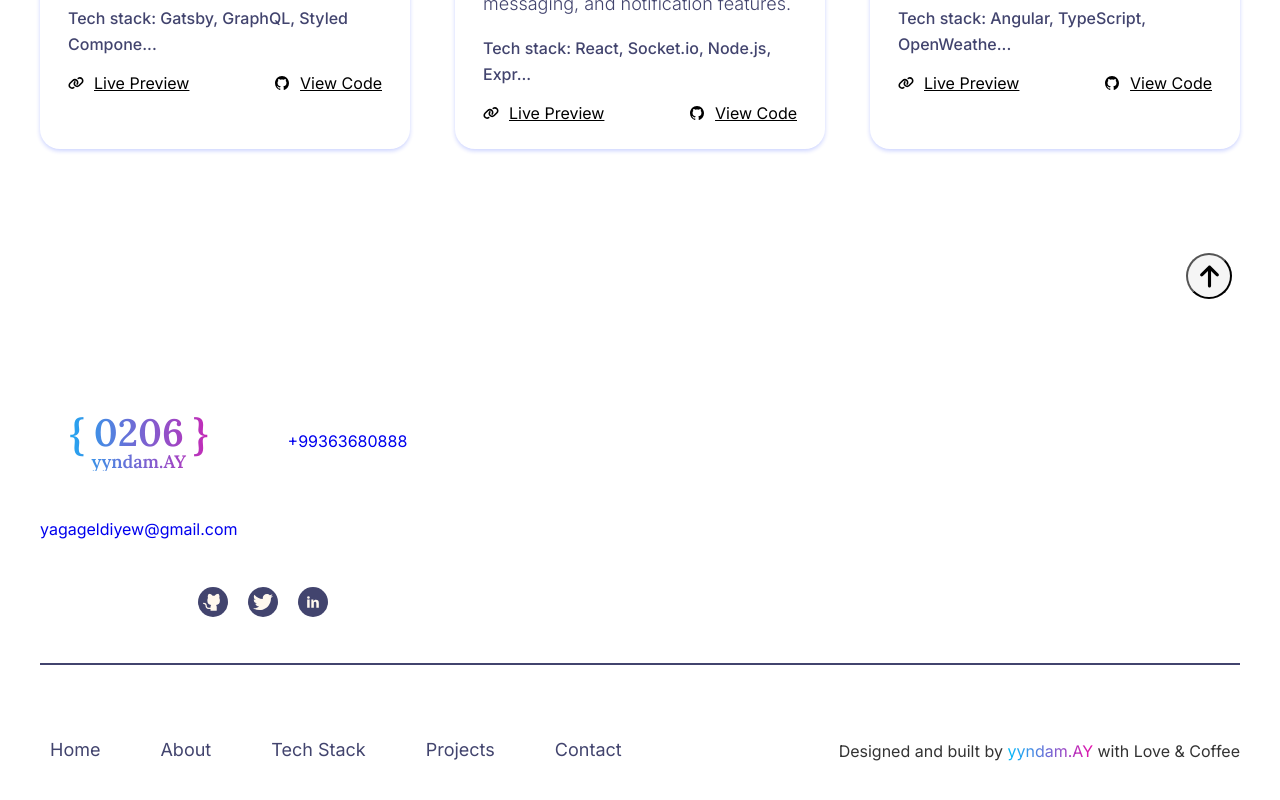
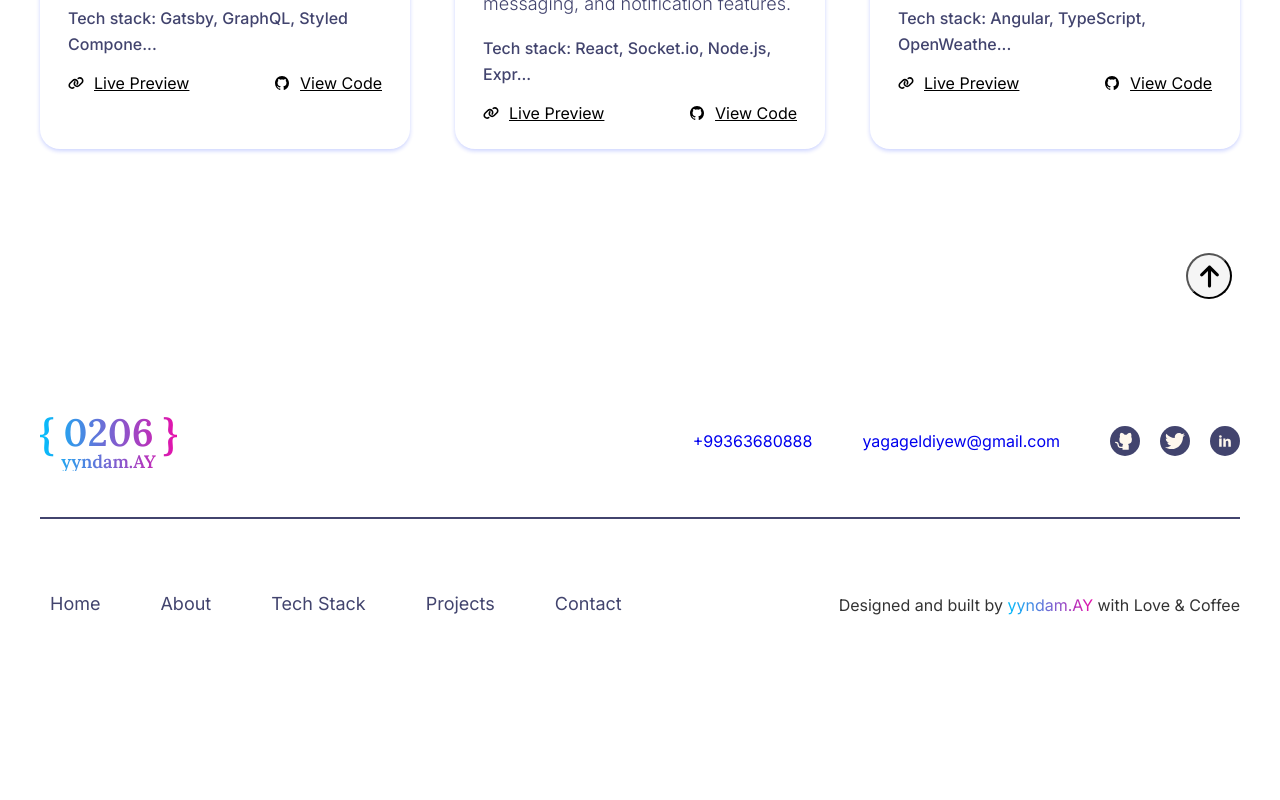
Before and after one commit to yyndamCode/portfolio, a Next.js app: page / in a window 1280 px wide. Shown: the part 3206-4006 px from the top of the page. After the commit the page ends 3894 px from the top, so only its background shows below. Built offline with nearby package versions, Linux system fonts and the light colour scheme.

Commit message:
changed footer

```diff
--- a/src/component/footer/Footer.module.scss
+++ b/src/component/footer/Footer.module.scss
@@ -22,17 +22,13 @@
     align-items: center;
     gap: px-to-rem(50);
 
-    @include tablet {
-      display: grid;
-      grid-template-columns: 1fr 1fr ;
-      flex-direction: column;
-      gap: px-to-rem(15);
-    }
+    //@include tablet {
+    //  display: grid;
+    //  grid-template-columns: 1fr 1fr ;
+    //  flex-direction: column;
+    //  gap: px-to-rem(15);
+    //}
 
-    @include laptop {
-      flex-direction: row;
-      gap: px-to-rem(50);
-    }
 
   }
 
--- a/src/component/footer/Footer.tsx
+++ b/src/component/footer/Footer.tsx
@@ -9,8 +9,8 @@ const Footer = () => {
     return (
         <footer className={styles.footer}>
             <div className={styles["footer__top"]}>
+                <Logo title="yyndam.AY"/>
                 <div className={styles['footer__group']}>
-                <Logo title="yyndam.AY"/>
                   <Link href="/" className={styles["footer__link"]}>+99363680888</Link>
                   <Link href="https://mail.google.com" className={styles["footer__link"]}>yagageldiyew@gmail.com</Link>
                     <SocialMedia/>
--- a/src/component/ui/logo/Logo.module.scss
+++ b/src/component/ui/logo/Logo.module.scss
@@ -12,13 +12,13 @@
   -webkit-text-fill-color: transparent;
 
   &__title {
-    font-size: 38px;
-    font-weight: 600;
-    line-height: 42px;
+    font-size: px-to-rem(38);
+    font-weight: $fw-semibold;
+    line-height: px-to-rem(42);
   }
 
   &__text {
-    font-size: 18px;
-    font-weight: 600;
+    font-size: px-to-rem(18);
+    font-weight: $fw-semibold;
   }
 }
```
